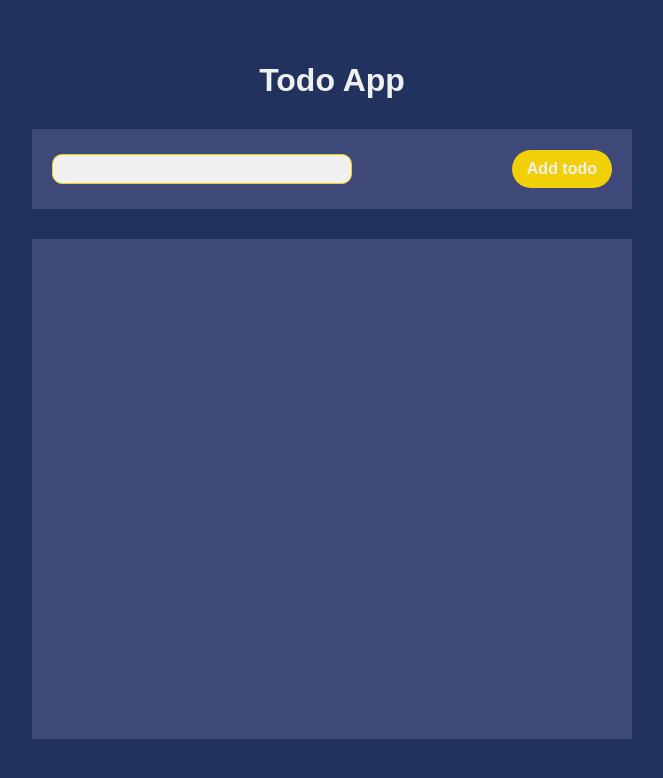
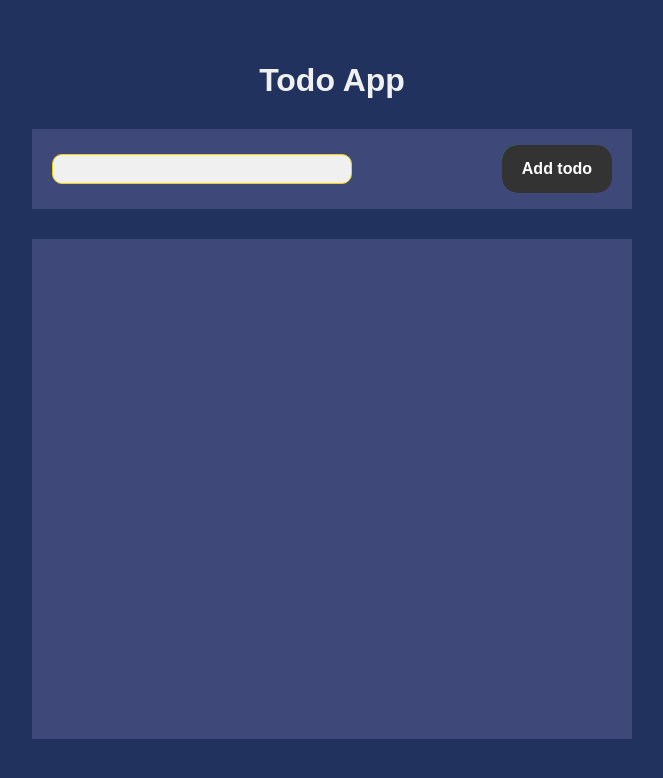
Before and after one commit to Kiarash-ip/Todo-App, a React (Create React App) app: page / in a window 1280 px wide. Shown: the top 778 px of the page, without its empty margins (308-971 px from the left). Built offline with nearby package versions, Linux system fonts and the light colour scheme.

Commit message:
prop types validation added and add todo  button style modified

```diff
--- a/package.json
+++ b/package.json
@@ -7,6 +7,7 @@
     "@testing-library/react": "^12.1.2",
     "@testing-library/user-event": "^13.5.0",
     "node-sass": "^7.0.1",
+    "prop-types": "^15.8.1",
     "react": "^17.0.2",
     "react-dom": "^17.0.2",
     "react-scripts": "5.0.0",
--- a/src/components/Todo.js
+++ b/src/components/Todo.js
@@ -1,5 +1,6 @@
 import React, { useContext, useState } from "react";
 import { todosContext } from "../context/TodosProvider";
+import PropTypes from "prop-types";
 
 export default function Todo({ text }) {
   const { dispatch } = useContext(todosContext);
@@ -29,3 +30,7 @@ export default function Todo({ text }) {
     </div>
   );
 }
+
+Todo.propTypes = {
+  text: PropTypes.string.isRequired,
+};
--- a/src/scss/styles.scss
+++ b/src/scss/styles.scss
@@ -79,21 +79,44 @@ html {
   }
 
   button {
+    all: unset;
+    position: relative;
     margin-left: auto;
     margin-right: 20px;
-    outline: none;
-    border: none;
-    padding: 10px 15px;
-    border-radius: 20px;
+    padding: 15px 20px;
     font-weight: bold;
-    background-color: $third-color;
-    color: $white-color;
-    cursor: pointer;
-    transition: all 0.2s ease;
     font-size: 16px;
+    z-index: 1;
+    color: #fff;
 
-    &:hover {
-      background-color: darken($third-color, 3%);
+    &:hover::after {
+      transform: scale(1.15);
+    }
+
+    &::before,
+    &::after {
+      content: "";
+      position: absolute;
+      inset: 0;
+      z-index: -1;
+      border-radius: 15px;
+    }
+
+    &::before {
+      content: "";
+      background-color: #333;
+      z-index: -1;
+    }
+
+    &::after {
+      content: "";
+      background-image: linear-gradient(
+        to bottom right,
+        rgb(0, 255, 136),
+        rgb(174, 0, 255)
+      );
+      z-index: -2;
+      transition: transform 0.2s ease-in-out;
     }
   }
 }
@@ -113,16 +136,16 @@ html {
   width: 100%;
   align-items: center;
   padding: 20px 10px;
+}
+
+.todoItem__text {
+  overflow-wrap: break-word;
+  max-width: 60%;
 
   p {
     color: $white-color;
     height: auto;
   }
-}
-
-.todoItem__text {
-  overflow-wrap: break-word;
-  max-width: 60%;
 }
 
 .compeleted__button {
```
